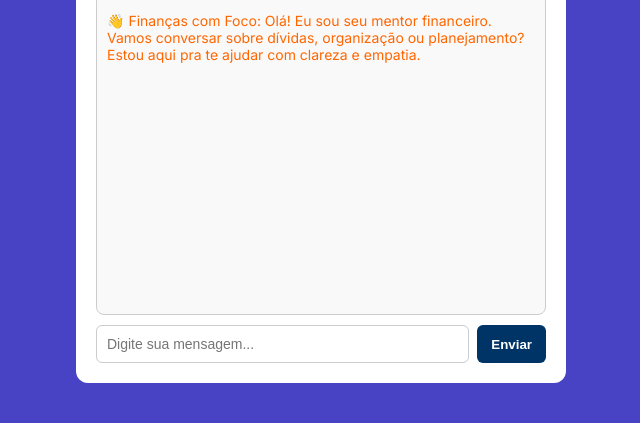
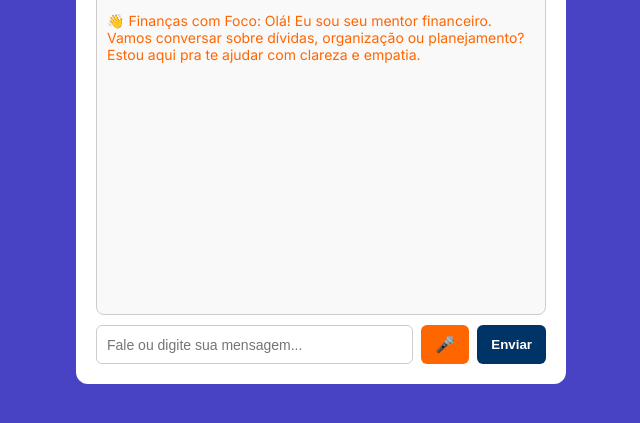
Before and after one commit to somosconsumidores/chat-financas-backend, a website: page public/index.html in a window 1280 px wide. Shown: the part 103-526 px from the top of the page, without its empty margins (319-959 px from the left). Drawn offline with Linux system fonts and the light colour scheme.

Commit message:
Update index.html

```diff
--- a/public/index.html
+++ b/public/index.html
@@ -85,6 +85,11 @@
       background-color: #004a99;
     }
 
+    button[title="Falar"] {
+      font-size: 16px;
+      background-color: #ff6600;
+    }
+
     @media screen and (max-width: 500px) {
       #chat-container {
         padding: 15px;
@@ -101,7 +106,8 @@
       <div class="msg bot">👋 Finanças com Foco: Olá! Eu sou seu mentor financeiro. Vamos conversar sobre dívidas, organização ou planejamento? Estou aqui pra te ajudar com clareza e empatia.</div>
     </div>
     <div id="input-area">
-      <input id="user-input" type="text" placeholder="Digite sua mensagem..." onkeydown="if(event.key === 'Enter'){ sendMessage(); }" />
+      <input id="user-input" type="text" placeholder="Fale ou digite sua mensagem..." onkeydown="if(event.key === 'Enter'){ sendMessage(); }" />
+      <button onclick="startListening()" title="Falar">🎤</button>
       <button onclick="sendMessage()">Enviar</button>
     </div>
   </div>
@@ -148,6 +154,24 @@
         console.error("Erro:", error);
       }
     }
+
+    function startListening() {
+      const recognition = new (window.SpeechRecognition || window.webkitSpeechRecognition)();
+      recognition.lang = 'pt-BR';
+      recognition.interimResults = false;
+      recognition.maxAlternatives = 1;
+
+      recognition.start();
+
+      recognition.onresult = (event) => {
+        const speechResult = event.results[0][0].transcript;
+        userInput.value = speechResult;
+      };
+
+      recognition.onerror = (event) => {
+        alert('Erro ao reconhecer voz: ' + event.error);
+      };
+    }
   </script>
 </body>
 </html>
```
